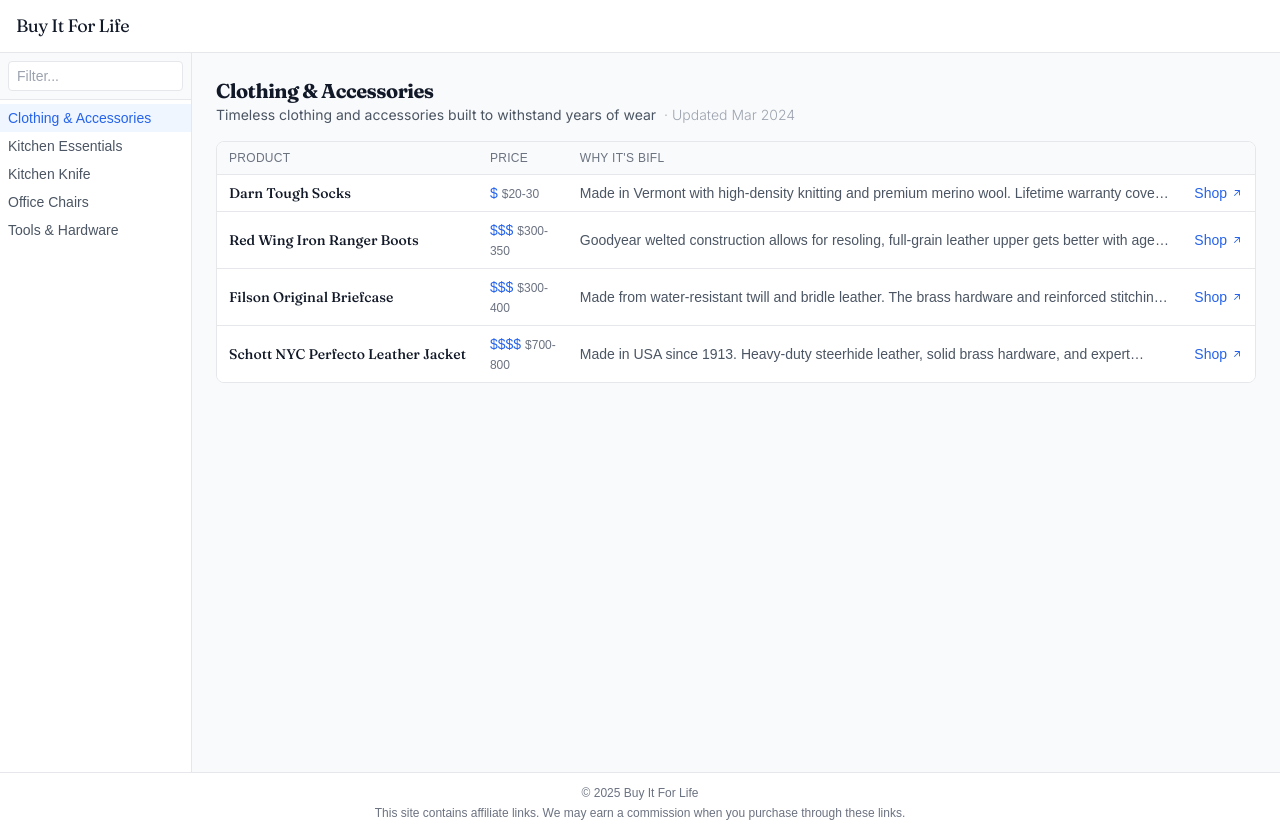
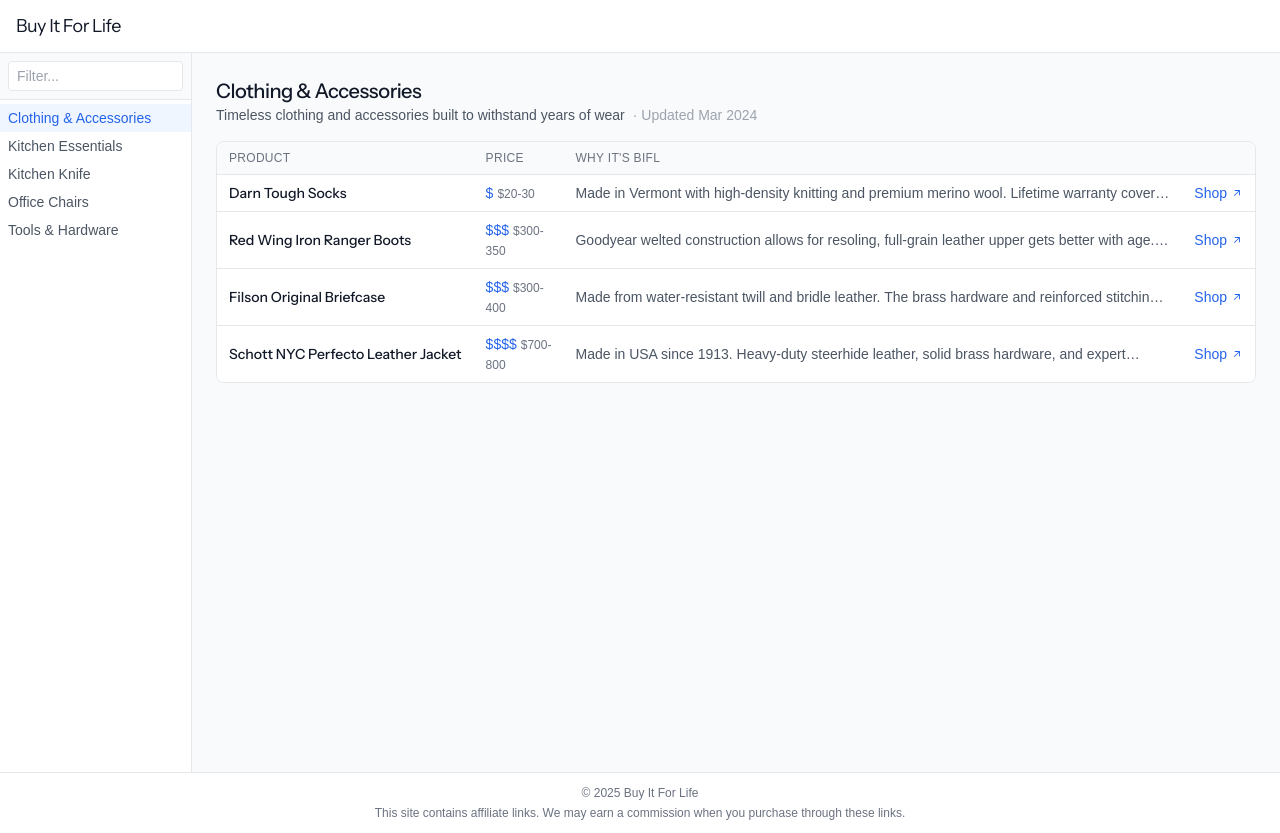
Before and after one commit to SparkyWoo/bifl, a Next.js app: page /categories/clothing in a window 1280 px wide. Built offline with nearby package versions, Linux system fonts and the light colour scheme.

Commit message:
improve category page ui/ux -new font v2

```diff
--- a/app/categories/[id]/page.tsx
+++ b/app/categories/[id]/page.tsx
@@ -100,10 +100,10 @@
   return (
     <div className="max-w-7xl space-y-4">
       <div className="mb-2">
-        <h1 className="text-xl font-serif font-bold text-gray-900 tracking-tight">{content.title}</h1>
-        <p className="text-sm text-gray-600 font-sans">
+        <h1 className="text-xl font-display font-medium text-gray-900 tracking-tight">{content.title}</h1>
+        <p className="text-sm text-gray-600">
           {content.description}
-          <span className="text-gray-400 ml-2 font-light">
+          <span className="text-gray-400 ml-2">
             · Updated {new Date(content.lastUpdated).toLocaleDateString('en-US', { month: 'short', year: 'numeric' })}
           </span>
         </p>
@@ -130,20 +130,20 @@
               {content.products?.map((product) => (
                 <tr key={product.name} className="hover:bg-gray-50/50">
                   <td className="px-3 py-2 truncate">
-                    <div className="font-serif font-medium text-gray-900 text-sm truncate">
+                    <div className="font-display font-medium text-gray-900 text-sm truncate">
                       {product.name}
                     </div>
                   </td>
                   <td className="px-3 py-2">
                     <div className="text-sm">
                       <span className="font-medium text-blue-600">{product.priceTier}</span>
-                      <span className="text-xs text-gray-500 ml-1 font-light">
+                      <span className="text-xs text-gray-500 ml-1">
                         {product.priceRange}
                       </span>
                     </div>
                   </td>
                   <td className="px-3 py-2">
-                    <p className="text-sm text-gray-600 line-clamp-1 hover:line-clamp-none font-light">
+                    <p className="text-sm text-gray-600 line-clamp-1 hover:line-clamp-none">
                       {product.whyBifl}
                     </p>
                   </td>
--- a/app/layout.tsx
+++ b/app/layout.tsx
@@ -1,19 +1,19 @@
 import * as React from 'react'
 import type { Metadata } from "next";
-import { Inter, Fraunces } from "next/font/google";
+import { Plus_Jakarta_Sans, Instrument_Sans } from "next/font/google";
 import "./globals.css";
 import { getAllCategories } from "./lib/categories";
 import Link from "next/link";
 import { CategoryListClient } from "./components/CategoryList";
 
-const inter = Inter({
+const jakarta = Plus_Jakarta_Sans({
   subsets: ["latin"],
-  variable: '--font-inter',
+  variable: '--font-jakarta',
 });
 
-const fraunces = Fraunces({
+const instrument = Instrument_Sans({
   subsets: ["latin"],
-  variable: '--font-fraunces',
+  variable: '--font-instrument',
 });
 
 export const metadata: Metadata = {
@@ -36,12 +36,12 @@
   children: React.ReactNode
 }) {
   return (
-    <html lang="en" className={`${inter.variable} ${fraunces.variable} font-sans antialiased`}>
+    <html lang="en" className={`${jakarta.variable} ${instrument.variable} font-sans antialiased`}>
       <body className="min-h-screen bg-gray-50 text-gray-900 text-sm">
         <div className="min-h-screen flex flex-col">
           <header className="bg-white border-b border-gray-200 sticky top-0 z-10">
             <div className="mx-auto px-4 py-3">
-              <h1 className="text-lg font-serif tracking-tight text-gray-900">
+              <h1 className="text-lg font-display tracking-tight text-gray-900">
                 <Link href="/" className="hover:text-gray-600 transition-colors">
                   Buy It For Life
                 </Link>
--- a/tailwind.config.ts
+++ b/tailwind.config.ts
@@ -9,8 +9,8 @@
   theme: {
     extend: {
       fontFamily: {
-        sans: ['var(--font-inter)', 'system-ui', 'sans-serif'],
-        serif: ['var(--font-fraunces)', 'Georgia', 'serif'],
+        sans: ['var(--font-jakarta)', 'system-ui', 'sans-serif'],
+        display: ['var(--font-instrument)', 'system-ui', 'sans-serif'],
       },
       typography: {
         DEFAULT: {
@@ -24,13 +24,13 @@
               },
             },
             h1: {
-              fontFamily: 'var(--font-fraunces)',
+              fontFamily: 'var(--font-instrument)',
             },
             h2: {
-              fontFamily: 'var(--font-fraunces)',
+              fontFamily: 'var(--font-instrument)',
             },
             h3: {
-              fontFamily: 'var(--font-fraunces)',
+              fontFamily: 'var(--font-instrument)',
             },
           },
         },
```
